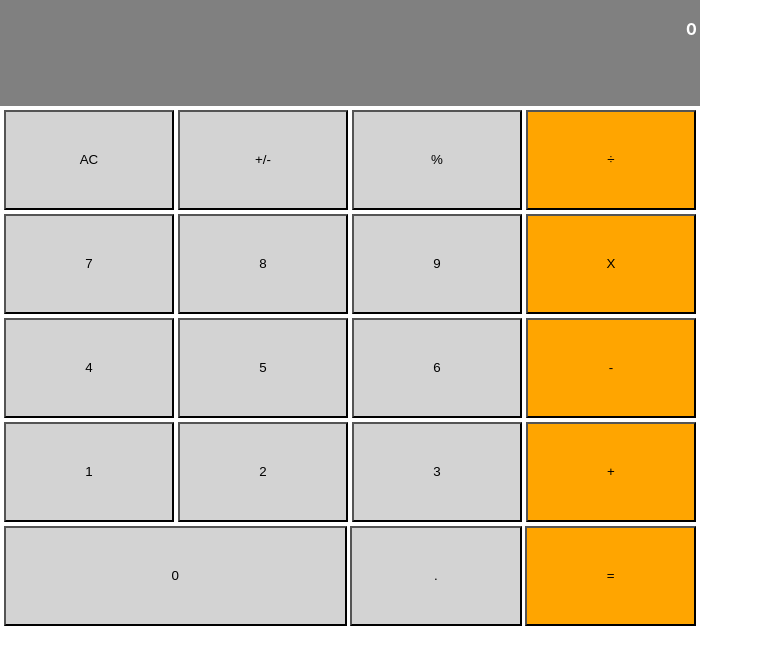
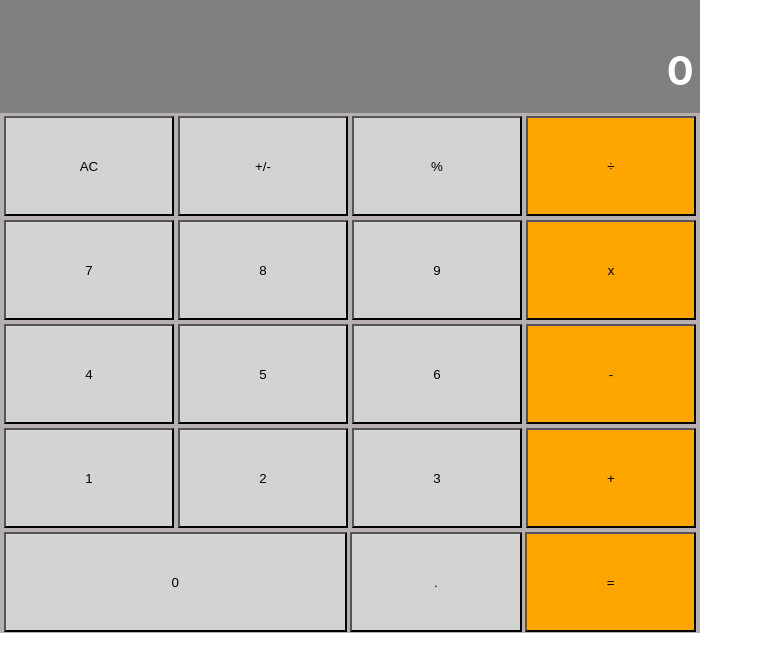
Before and after one commit to KabohaJeanMark/math-magicians, a React (Create React App) app: page / in a window 1280 px wide. Shown: the top 672 px of the page, without its empty margins (0-763 px from the left). Built offline with nearby package versions, Linux system fonts and the light colour scheme.

Commit message:
Conclude the styling of the calculator

```diff
--- a/src/components/ButtonPanel.js
+++ b/src/components/ButtonPanel.js
@@ -14,7 +14,7 @@ const ButtonPanel = ({ clickHandler }) => (
       <Button buttonClickMethod={clickHandler} name="7" />
       <Button buttonClickMethod={clickHandler} name="8" />
       <Button buttonClickMethod={clickHandler} name="9" />
-      <Button buttonClickMethod={clickHandler} name="X" color="orange" />
+      <Button buttonClickMethod={clickHandler} name="x" color="orange" />
     </div>
     <div className="buttonRow">
       <Button buttonClickMethod={clickHandler} name="4" />
--- a/src/logic/calculate.js
+++ b/src/logic/calculate.js
@@ -5,7 +5,7 @@ const calculate = (calculatorDataObject, buttonName) => {
 
   const numbers = ['0', '1', '2', '3', '4', '5', '6', '7', '8', '9', '.'];
 
-  const operators = ['+', '-', 'X', '÷'];
+  const operators = ['+', '-', 'x', '÷'];
 
   if (buttonName === 'AC') {
     total = '';
--- a/src/logic/operate.js
+++ b/src/logic/operate.js
@@ -10,7 +10,7 @@ const operate = (numberOne, numberTwo, operation) => {
     total = num1.sub(num2);
   } else if (operation === '+') {
     total = num1.add(num2);
-  } else if (operation === 'X') {
+  } else if (operation === 'x') {
     total = num1.times(num2);
   } else if (operation === '÷') {
     total = num1.div(num2);
--- a/src/styles/App.css
+++ b/src/styles/App.css
@@ -2,4 +2,6 @@
   display: flex;
   flex-direction: column;
   width: 700px;
+  font-size: 2.5rem;
+  background-color: rgb(182, 176, 176);
 }
--- a/src/styles/Display.css
+++ b/src/styles/Display.css
@@ -4,6 +4,6 @@
   height: 100px;
   color: white;
   font-weight: bold;
-  padding: 0.2rem;
+  padding: 0.4rem;
   justify-content: flex-end;
 }
```
